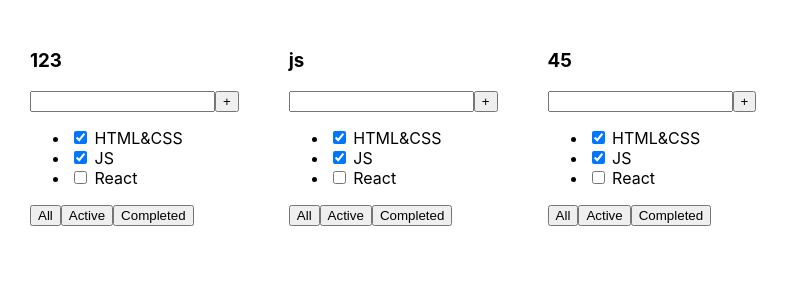
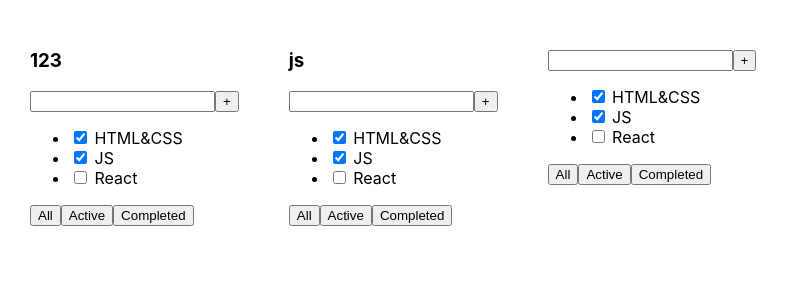
Before and after one commit to maxxjsmaxx1/vds_todolist, a React (Create React App) app: page / in a window 1280 px wide. Shown: the top 300 px of the page, without its empty margins (0-789 px from the left). Built offline with nearby package versions, Linux system fonts and the light colour scheme.

Commit message:
9 task results 2023.05.21 1756

```diff
--- a/src/App.tsx
+++ b/src/App.tsx
@@ -8,7 +8,7 @@ function App() {
         <div className="App">
             <Todolist title={123}/>
             <Todolist title={"js"}/>
-            <Todolist title={45}/>
+            <Todolist/>
         </div>
     );
 }
--- a/src/Todolist.tsx
+++ b/src/Todolist.tsx
@@ -2,7 +2,7 @@ import React from "react";
 
 
 type PropsType={
-    title:number|string
+    title?:number|string
 }
 export const Todolist = (props:PropsType) => {
     return (
```
Also changed, not shown: 1 other file (tests, documents, lock files or other folders).
